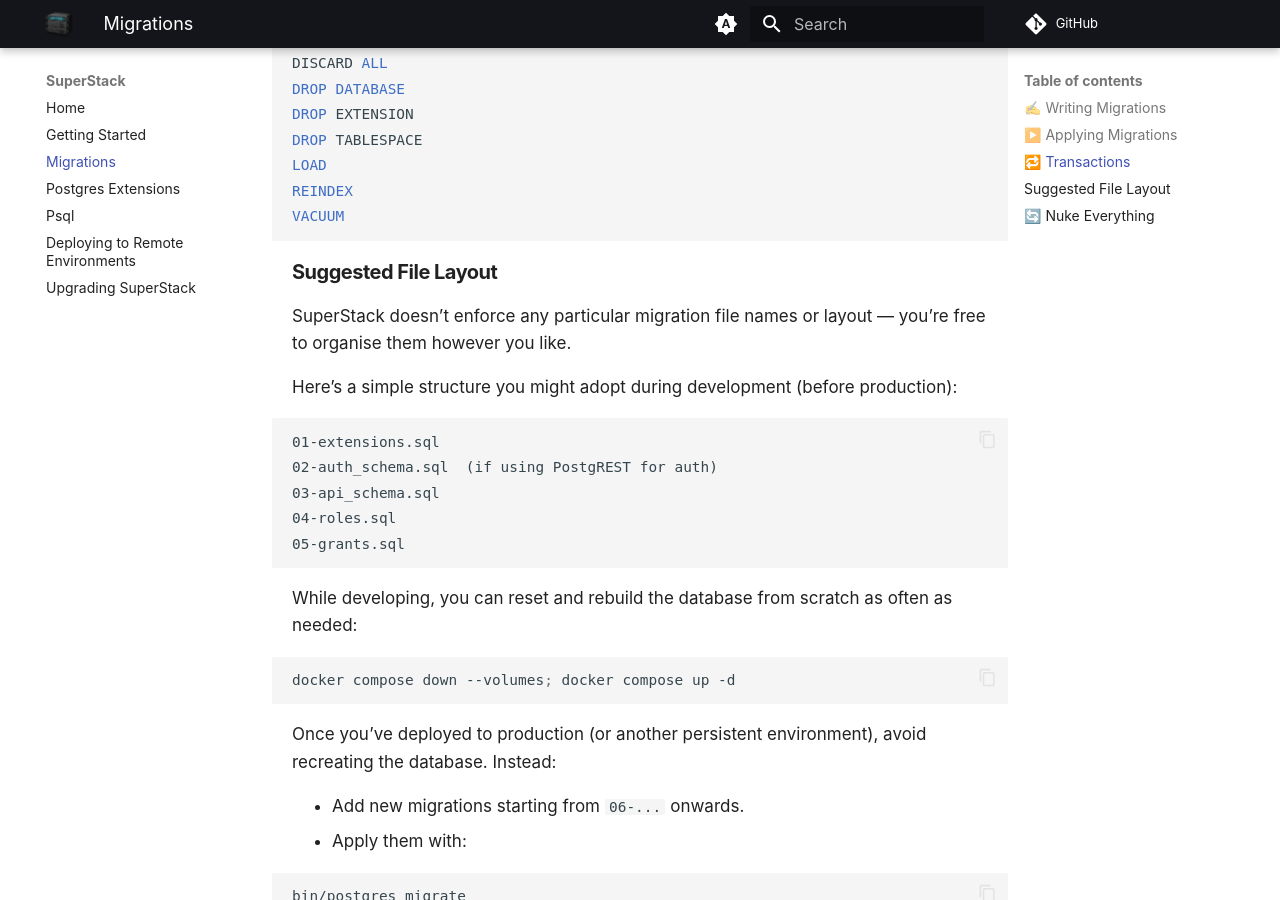
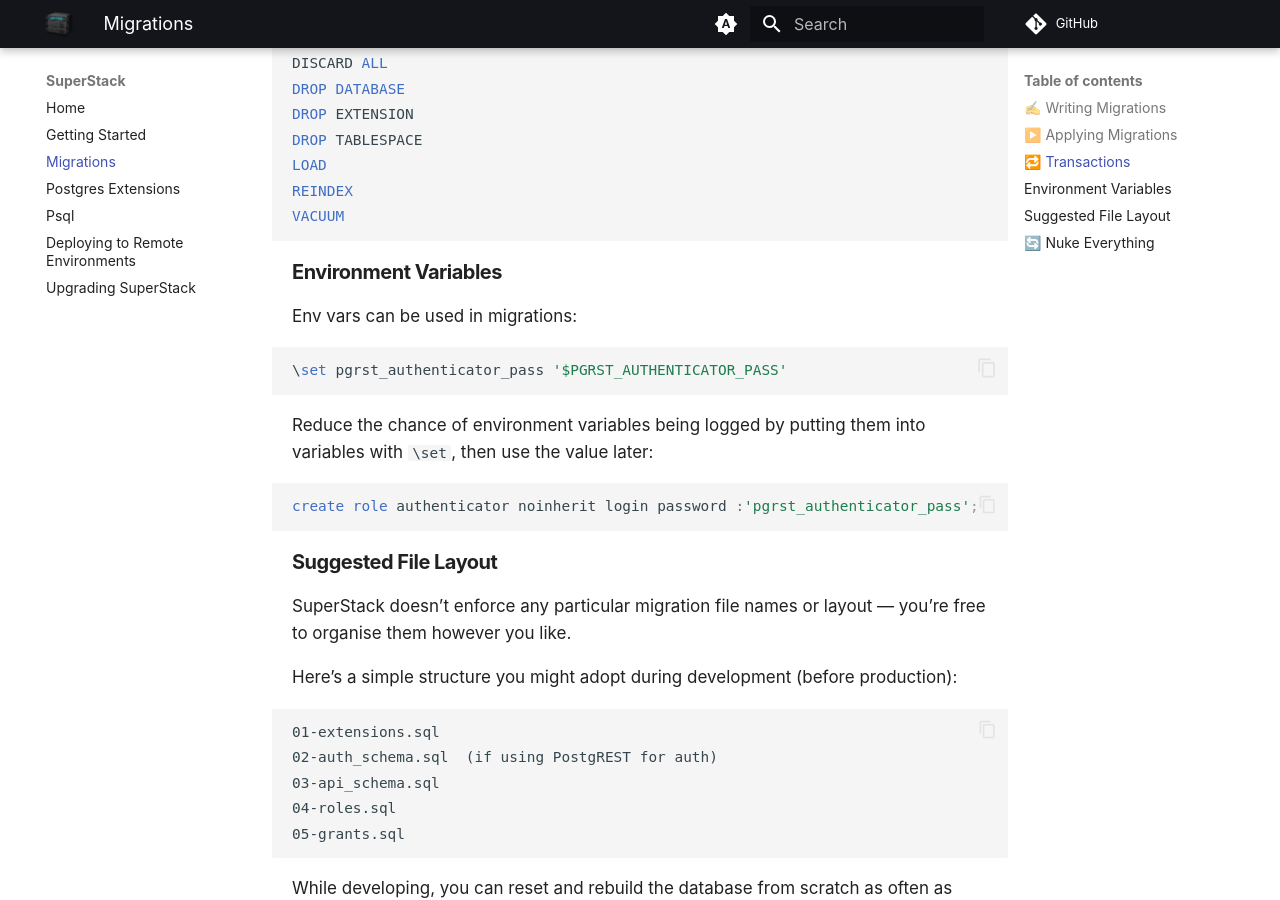
Before and after one commit to explodinglabs/superstack.docs, an MkDocs documentation site: the page built from docs/migrations.md, in a window 1280 px wide and 900 px high, scrolled down 1958 px. Built offline with MkDocs 1.6.1 and Material for MkDocs 9.7.7, drawn with Linux system fonts in a browser that asks for light colours; comment, search, counter and statistics services are not loaded.

Commit message:
Add env vars section to Migrations doc

````diff
--- a/docs/migrations.md
+++ b/docs/migrations.md
@@ -86,6 +86,21 @@
 VACUUM
 ```
 
+## Environment Variables
+
+Env vars can be used in migrations:
+
+```sql
+\set pgrst_authenticator_pass '$PGRST_AUTHENTICATOR_PASS'
+```
+
+Reduce the chance of environment variables being logged by putting them into
+variables with `\set`, then use the value later:
+
+```sql
+create role authenticator noinherit login password :'pgrst_authenticator_pass';
+```
+
 ## Suggested File Layout
 
 SuperStack doesn’t enforce any particular migration file names or layout —
````
